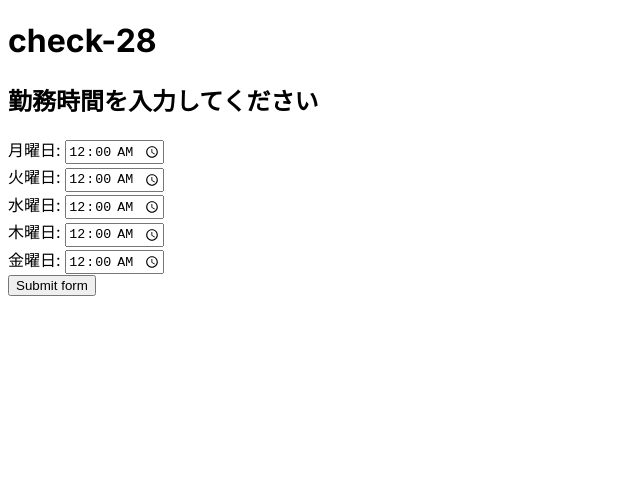
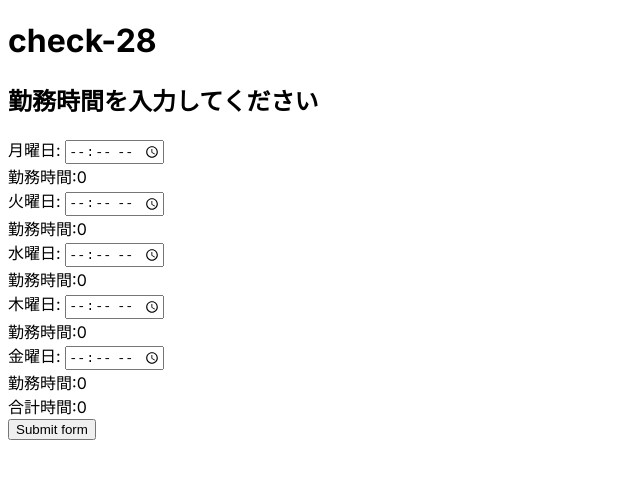
Before and after one commit to nose221834/check-28, a Next.js app in the folder view/: page / in a window 1280 px wide. Shown: the top 478 px of the page, without its empty margins (0-640 px from the left). Built offline with nearby package versions, Linux system fonts and the light colour scheme.

Commit message:
continue

```diff
--- a/view/src/app/components/form.tsx
+++ b/view/src/app/components/form.tsx
@@ -3,7 +3,7 @@
 const Form: React.FC<{
   dayEn: string;
   dayJa: string;
-  time: string;
+  time: number;
   onChange: (event: React.ChangeEvent<HTMLInputElement>) => void;
 }> = ({ dayEn, dayJa, time, onChange }) => {
   return (
--- a/view/src/app/page.tsx
+++ b/view/src/app/page.tsx
@@ -1,30 +1,31 @@
 "use client";
 
-import { useState } from "react";
+import React, { useState } from "react";
 import Form from "./components/form";
 import weeks from "./weeks";
 
 export default function Home() {
-  const [dayTimes, setDayTimes] = useState([
-    "00:00",
-    "00:00",
-    "00:00",
-    "00:00",
-    "00:00",
-  ]);
+  const [dayTimes, setDayTimes] = useState([0, 0, 0, 0, 0]);
+
+  const [sumTime, setSumTime] = useState(0);
 
   const handleDayTime = (
     e: React.ChangeEvent<HTMLInputElement>,
     index: number
   ) => {
-    let nextDayTimes: string[] = dayTimes.map((dayTime, i) => {
+    let nextDayTimes: number[] = dayTimes.map((dayTime, i) => {
       if (i === index) {
-        return e.target.value;
+        return e.target.valueAsNumber;
       } else {
         return dayTime;
       }
     });
+    console.log(nextDayTimes);
     setDayTimes(nextDayTimes);
+  };
+
+  const handleSumTime = (e: React.FormEvent<HTMLFormElement>) => {
+    console.log(e.currentTarget);
   };
 
   return (
@@ -32,21 +33,27 @@ export default function Home() {
       <h1>check-28</h1>
       <h2>勤務時間を入力してください</h2>
 
-      <form action="" method="get" className="form-example">
+      <form
+        action=""
+        method="get"
+        className="input-time"
+        onSubmit={handleSumTime}
+      >
         {dayTimes.map((dayTime, i) => (
-          <>
+          <React.Fragment key={i}>
             <Form
               dayEn={weeks[i].en}
               dayJa={weeks[i].ja}
               time={dayTime}
               onChange={(e) => handleDayTime(e, i)}
-              key={i}
+              key={weeks[i].en}
             />
-          </>
+            <div key={weeks[i].ja}>勤務時間:{dayTimes[i]}</div>
+          </React.Fragment>
         ))}
+        <div>合計時間:{sumTime}</div>
+        <button type="submit">Submit form</button>
       </form>
-
-      <button type="submit">Submit form</button>
     </>
   );
 }
```
